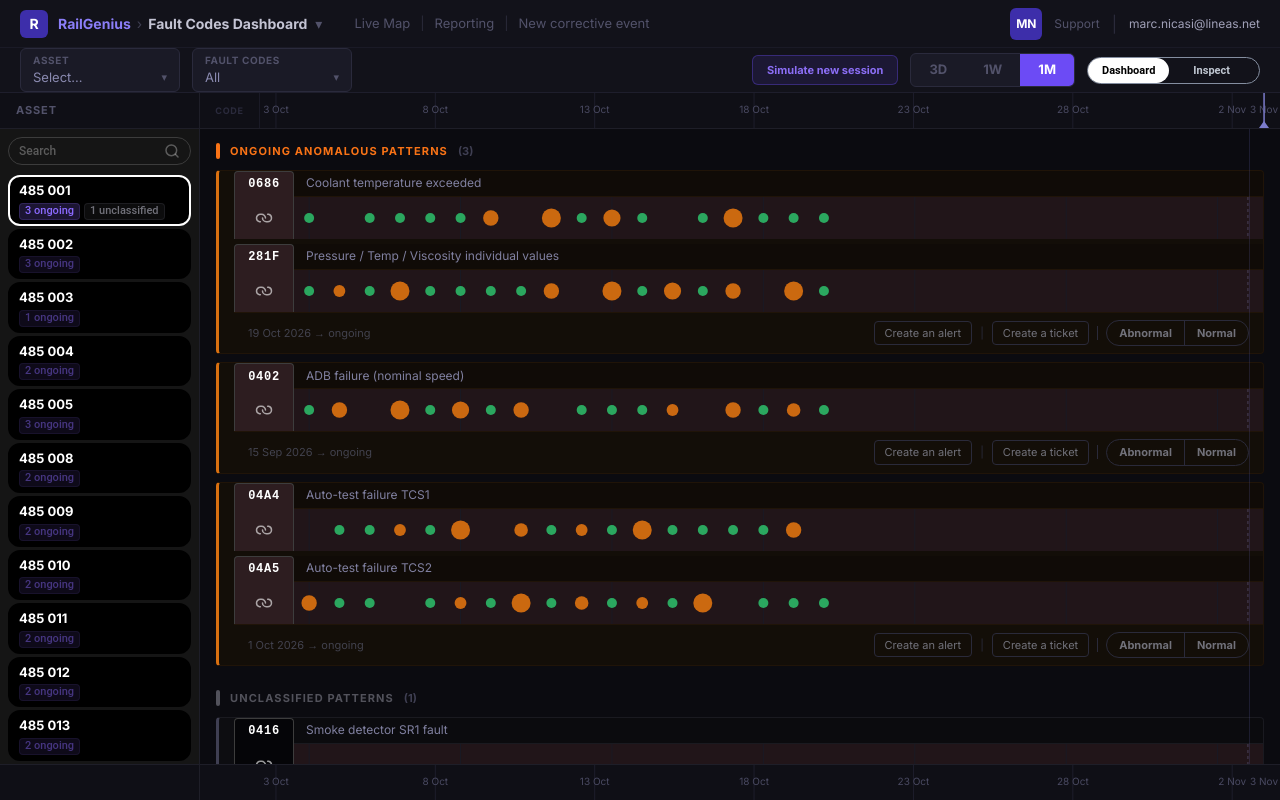
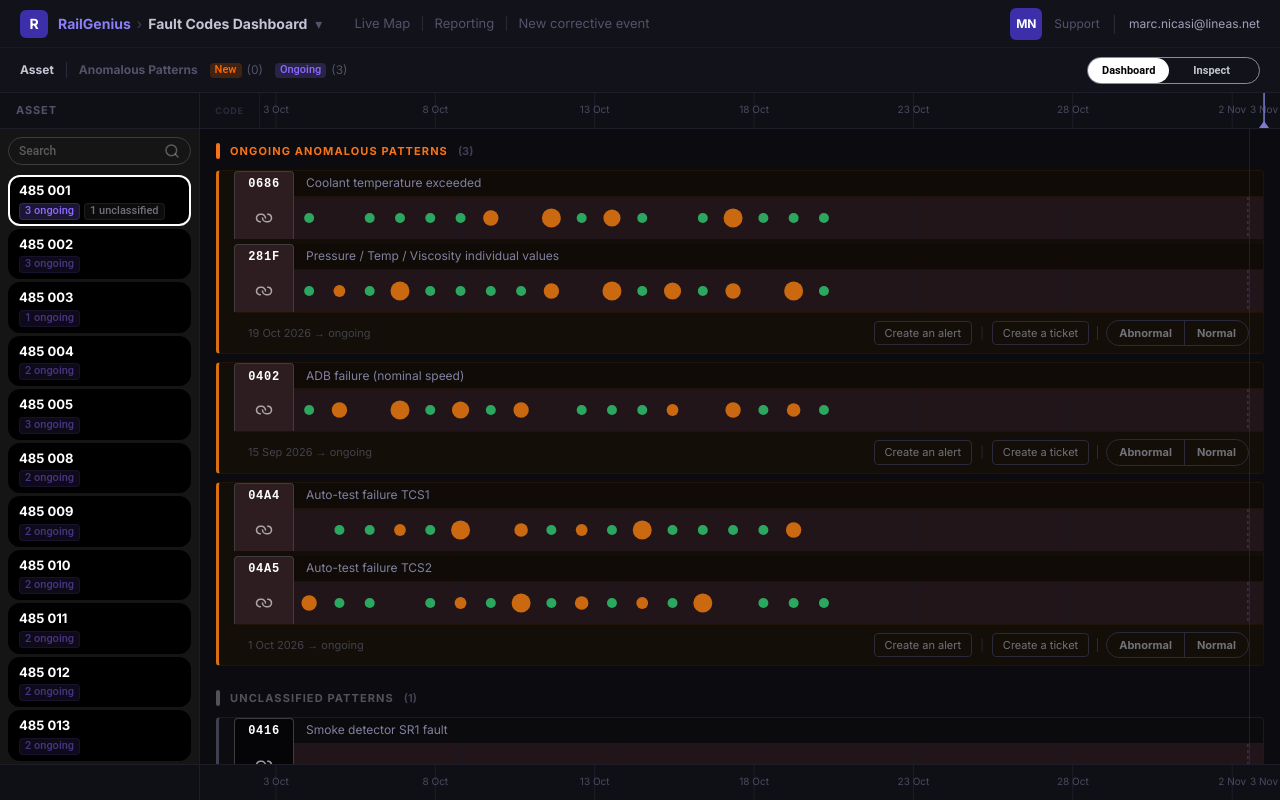
Before and after one commit to gknuts/faultcode-dashboard, a React (Vite) app: page / in a window 1280 px wide. Built offline with nearby package versions, Linux system fonts and the light colour scheme.

Commit message:
feat(FilterBar): expose new/ongoing pattern counts as props
Add newCount and ongoingCount props to FilterBar so parent can pass
badge data down. Update App.tsx to pass counts from assetPatterns.
Update stories with new required props.

```diff
--- a/src/App.tsx
+++ b/src/App.tsx
@@ -62,7 +62,12 @@ export default function App() {
 
   return (
     <div style={{ height: '100vh', display: 'flex', flexDirection: 'column', overflow: 'hidden', background: '#0B0B10' }}>
-      <FilterBar view={view} onSetView={setView} onSimulateSession={simulateNewSession} panelMode={panelMode} onSetPanelMode={setPanelMode} />
+      <FilterBar
+        view={view} onSetView={setView} onSimulateSession={simulateNewSession}
+        panelMode={panelMode} onSetPanelMode={setPanelMode}
+        newCount={assetPatterns.new.length}
+        ongoingCount={assetPatterns.ongoing.length}
+      />
 
       {/* Column header row: ASSET | ANOMALOUS PATTERNS | date axis */}
       <div style={{
--- a/src/components/FilterBar.tsx
+++ b/src/components/FilterBar.tsx
@@ -6,11 +6,13 @@ interface Props {
   onSimulateSession: () => void
   panelMode: PanelMode
   onSetPanelMode: (m: PanelMode) => void
+  newCount: number
+  ongoingCount: number
 }
 
 const VIEWS: ViewMode[] = ['3D', '1W', '1M']
 
-export default function FilterBar({ view, onSetView, onSimulateSession, panelMode, onSetPanelMode }: Props) {
+export default function FilterBar({ view, onSetView, onSimulateSession, panelMode, onSetPanelMode, newCount, ongoingCount }: Props) {
   return (
     <div style={{ flexShrink: 0, background: '#12121A', borderBottom: '1px solid #1E1E2C' }}>
       {/* Top nav row */}
@@ -74,6 +76,49 @@ export default function FilterBar({ view, onSetView, onSimulateSession, panelMod
         padding: '0 20px',
         gap: 12,
       }}>
+        {panelMode === 'dashboard' ? (
+          <>
+            {/* Asset label */}
+            <span style={{ color: '#C4C4D4', fontSize: 12, fontWeight: 600 }}>Asset</span>
+
+            {/* Separator */}
+            <span style={{ width: 1, height: 16, background: '#2A2A3C', display: 'inline-block' }} />
+
+            {/* Anomalous Patterns */}
+            <span style={{ color: '#52526A', fontSize: 12, fontWeight: 600 }}>Anomalous Patterns</span>
+
+            {/* New badge (no border) */}
+            <span style={{ display: 'inline-flex', alignItems: 'center', gap: 5 }}>
+              <span style={{
+                background: 'rgba(255,106,0,0.20)',
+                color: '#FF6A00',
+                fontFamily: 'Roboto, sans-serif',
+                fontSize: 11,
+                fontWeight: 500,
+                lineHeight: '14px',
+                padding: '0 5px 1px 5px',
+                borderRadius: 4,
+              }}>New</span>
+              <span style={{ color: '#52526A', fontSize: 12 }}>({newCount})</span>
+            </span>
+
+            {/* Ongoing badge (no border) */}
+            <span style={{ display: 'inline-flex', alignItems: 'center', gap: 5 }}>
+              <span style={{
+                background: 'rgba(139,106,255,0.20)',
+                color: '#8B6AFF',
+                fontFamily: 'Roboto, sans-serif',
+                fontSize: 11,
+                fontWeight: 500,
+                lineHeight: '14px',
+                padding: '0 5px 1px 5px',
+                borderRadius: 4,
+              }}>Ongoing</span>
+              <span style={{ color: '#52526A', fontSize: 12 }}>({ongoingCount})</span>
+            </span>
+          </>
+        ) : (
+          <>
             {/* Asset dropdown (cosmetic) */}
             <div style={{
               display: 'flex', flexDirection: 'column', justifyContent: 'center',
@@ -99,8 +144,6 @@ export default function FilterBar({ view, onSetView, onSimulateSession, panelMod
                 <span style={{ color: '#52526A', fontSize: 11, marginLeft: 'auto' }}>▾</span>
               </div>
             </div>
-
-        <div style={{ flex: 1 }} />
 
             {/* Simulate session */}
             <button
@@ -140,6 +183,10 @@ export default function FilterBar({ view, onSetView, onSimulateSession, panelMod
                 </button>
               ))}
             </div>
+          </>
+        )}
+
+        <div style={{ flex: 1 }} />
 
         {/* Dashboard / Inspect toggle */}
         <div style={{
```
Also changed, not shown: 1 other file (tests, documents, lock files or other folders). Lines whose indentation alone changed are shown as unchanged.
